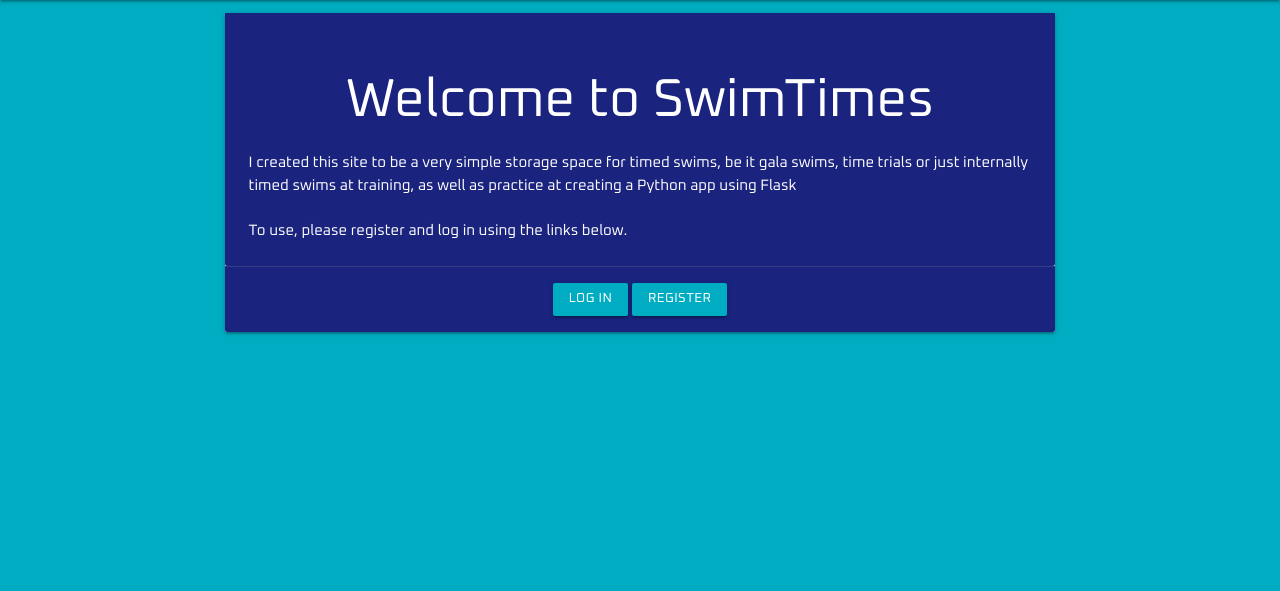
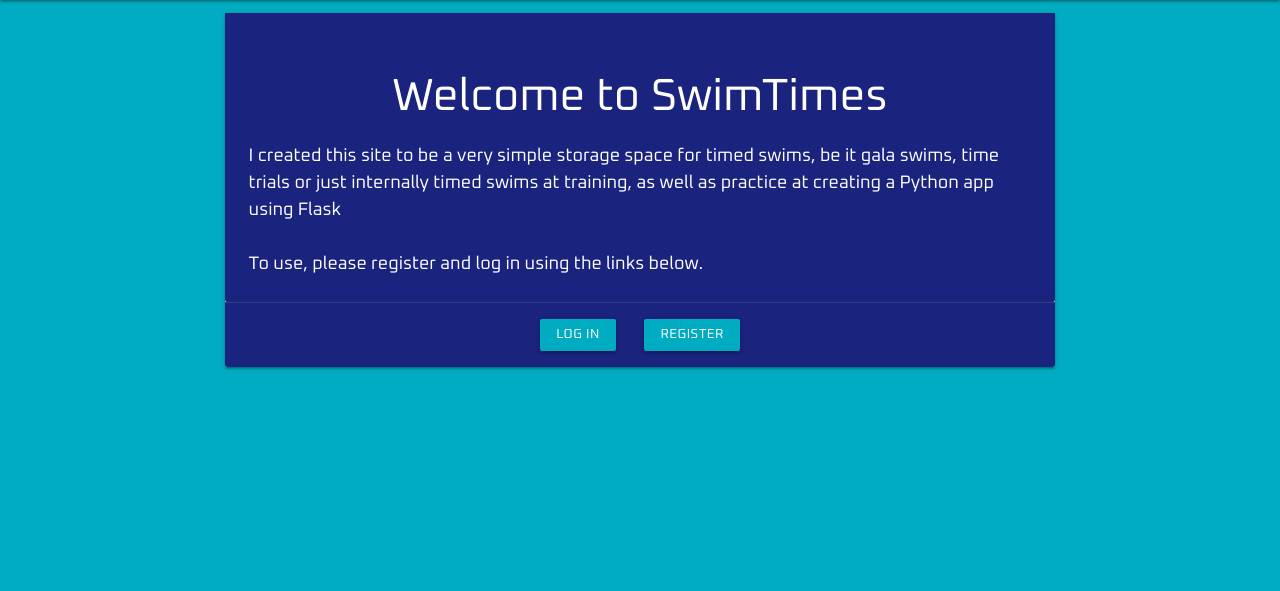
Before and after one commit to seanbrindley17/milestone-project-3-mk2, a Flask app: page /welcome in a window 1280 px wide. Shown: the part 64-655 px from the top of the page. Run offline with Flask 3, Linux system fonts and the light colour scheme; some libraries are stand-ins or nearby versions.

Commit message:
Add custom styles to welcome page

```diff
--- a/static/css/style.css
+++ b/static/css/style.css
@@ -17,6 +17,25 @@
 
 .mobile-navbar li>a>i {
     color: white;
+}
+
+/* Welcome Page
+-------------------------------------------------------------------- */
+
+.welcome-title {
+    font-size: 3rem;
+}
+
+.welcome-content {
+    font-size: 1.2rem;
+}
+
+.login-button {
+    margin-right: 25px;
+}
+
+.register-button {
+    margin-left: 25px;
 }
 
 /* Register Page
```
